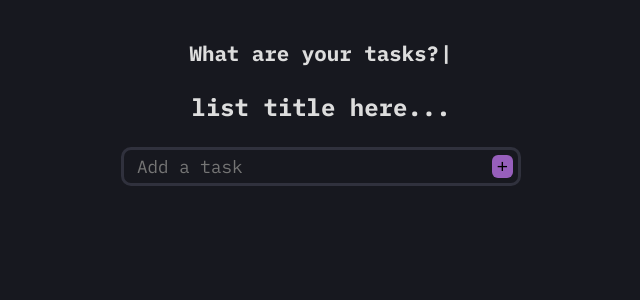
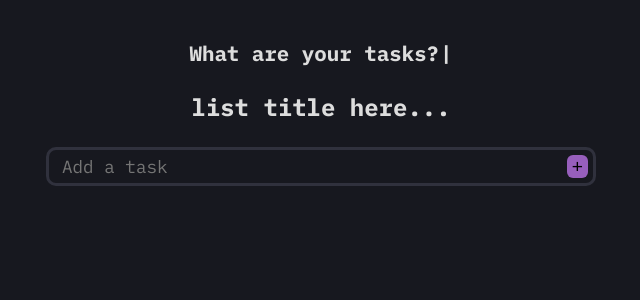
Before and after one commit to estefaniaramirezmnt/react-todo-app-personal, a React (Create React App) app: page / in a window 1280 px wide. Shown: the top 300 px of the page, without its empty margins (319-959 px from the left). Built offline with nearby package versions, Linux system fonts and the light colour scheme.

Commit message:
Added new media query for xlarge screens

```diff
--- a/src/App.css
+++ b/src/App.css
@@ -219,7 +219,19 @@ div.task input:focus {
 
 /*App width for xxl screens*/
 
-@media (min-width: 1400px) {
+@media (min-width: 1000px) {
+  main {
+    max-width: 500px;
+  }
+}
+
+@media (min-width: 1200px) {
+  main {
+    max-width: 550px;
+  }
+}
+
+@media (min-width: 2000px) {
   main {
     max-width: 600px;
   }
```
